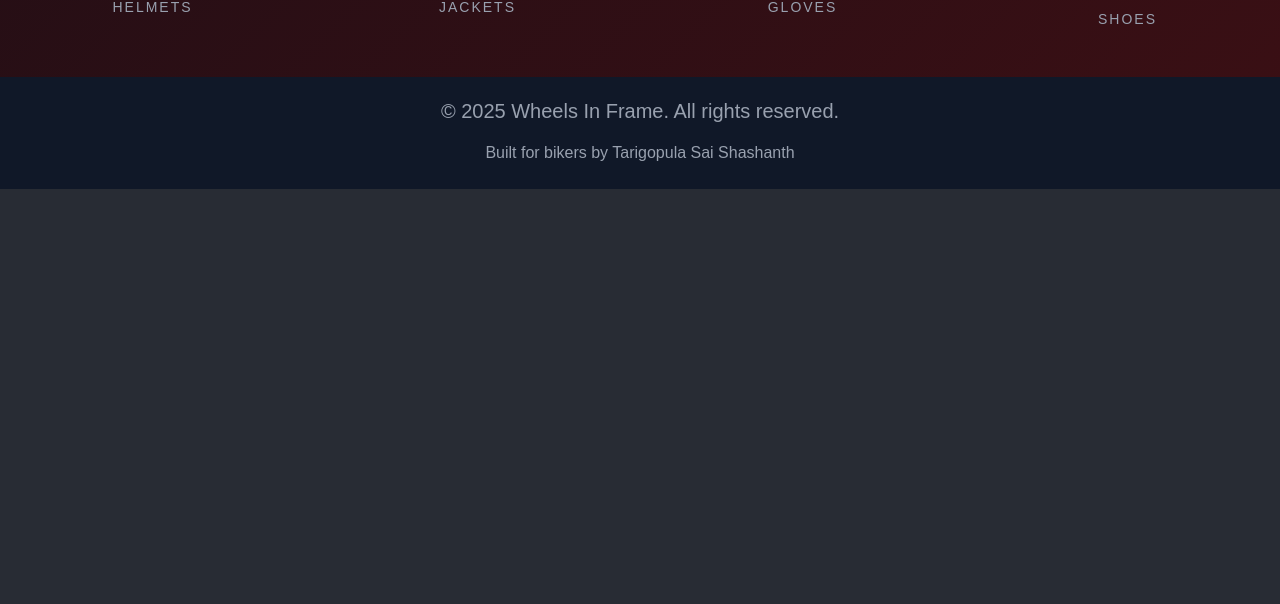
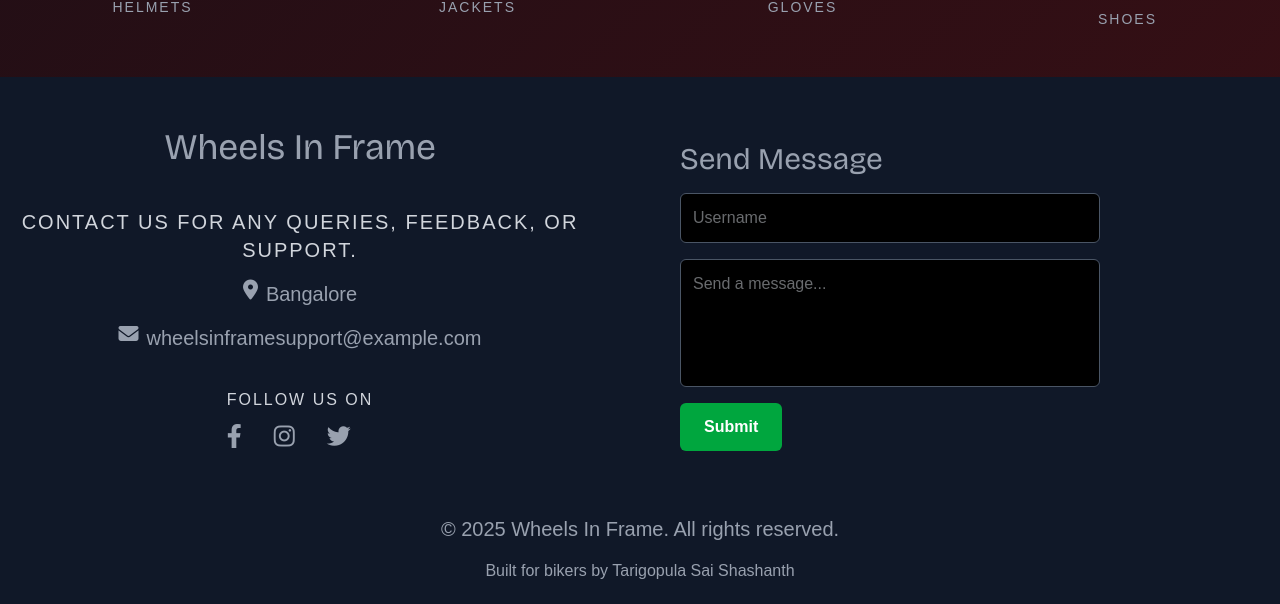
Before and after one commit to Tsaishashanth/Wheels-in-frame, a React (Vite) app in the folder wheelsinframe/: page / in a window 1280 px wide. Shown: the part 2016-2620 px from the top of the page. Before the commit the page ends 2205 px from the top, so only its background shows below. Built offline with nearby package versions, Linux system fonts and the light colour scheme.

Commit message:
added footer

```diff
--- a/wheelsinframe/index.html
+++ b/wheelsinframe/index.html
@@ -7,6 +7,8 @@
     <link href="/src/index.css" rel="stylesheet">
     <link href="https://fonts.googleapis.com/css2?family=Poppins:wght@300;400&display=swap" rel="stylesheet">
     <link href="https://fonts.googleapis.com/css2?family=Bricolage+Grotesque:wght@400;500;600;700&display=swap" rel="stylesheet">
+    <link rel="stylesheet" href="https://cdnjs.cloudflare.com/ajax/libs/font-awesome/6.4.0/css/all.min.css"/>
+
 
 
     <title>Wheels In Frame</title>
--- a/wheelsinframe/src/App.jsx
+++ b/wheelsinframe/src/App.jsx
@@ -141,8 +141,57 @@ function App() {
   </div>
 </div>
 
+{/* footer section */}
+<footer className="flex justify-center items-center flex-col bg-gray-900 text-gray-400 py-4 text-center mt-8  ">
+  {/* two divs rows 1-> winf location mail 2-> name email pass */}
+  {/* 1st row */}
+  <div className ="flex relative w-full h-auto mt-8 flex-row justify-center items-center gap-20 mb-15">
+<div className="w-[50%]  flex flex-col items-center gap-4">
+  <div className="flex text-4xl font-bricolage text-grey-white-400 items-center justify-center">Wheels In Frame</div>
+  <div className="mt-6 text-gray-300 font-light uppercase tracking-[2px] text-xl">
+    Contact us for any queries, feedback, or support.
+  </div>
 
-<footer className="bg-gray-900 text-gray-400 py-4 text-center mt-8  ">
+  {/* Contact Info */}
+  <div className="flex items-start gap-2 text-xl text-gray-400">
+    <i className="fas fa-map-marker-alt"></i>
+    Bangalore
+  </div>
+  <div className="flex items-start gap-2 text-xl text-gray-400">
+    <i className="fas fa-envelope"></i>
+    wheelsinframesupport@example.com
+  </div>
+
+  {/* Social Icons */}
+<div className="flex flex-col items-start gap-3 mt-5">
+  <div className="text-gray-300 uppercase tracking-[2px]">Follow us on</div>
+  <div className="flex items-start gap-8 text-gray-400 text-2xl">
+    <i className="fab fa-facebook-f"></i>
+    <i className="fab fa-instagram"></i>
+    <i className="fab fa-twitter"></i>
+  </div>
+</div>
+
+</div>
+
+    {/* 2nd row -> send a msg */}
+  <div className="w-[50%] mt-4 flex flex-col items-start gap-4">
+    <div className="text-3xl font-bricolage text-gray-400">Send Message</div>
+    <input
+      type="text"
+      placeholder="Username"
+      className="w-[70%] p-3 rounded-md border border-gray-600 bg-black text-gray-300 focus:outline-none"
+    />
+    <textarea
+      placeholder="Send a message..."
+      className="w-[70%] p-3 rounded-md border border-gray-600 bg-black text-gray-300 focus:outline-none h-32 resize-none"
+    ></textarea>
+<button className="flex items-center justify-center bg-green-600 hover:bg-blue-700 text-white font-semibold px-6 py-3 rounded-md">
+  Submit
+</button>
+
+  </div>
+  </div>
   <p className="text-xl mt-1">
     © {new Date().getFullYear()} Wheels In Frame. All rights reserved.
   </p>
```
